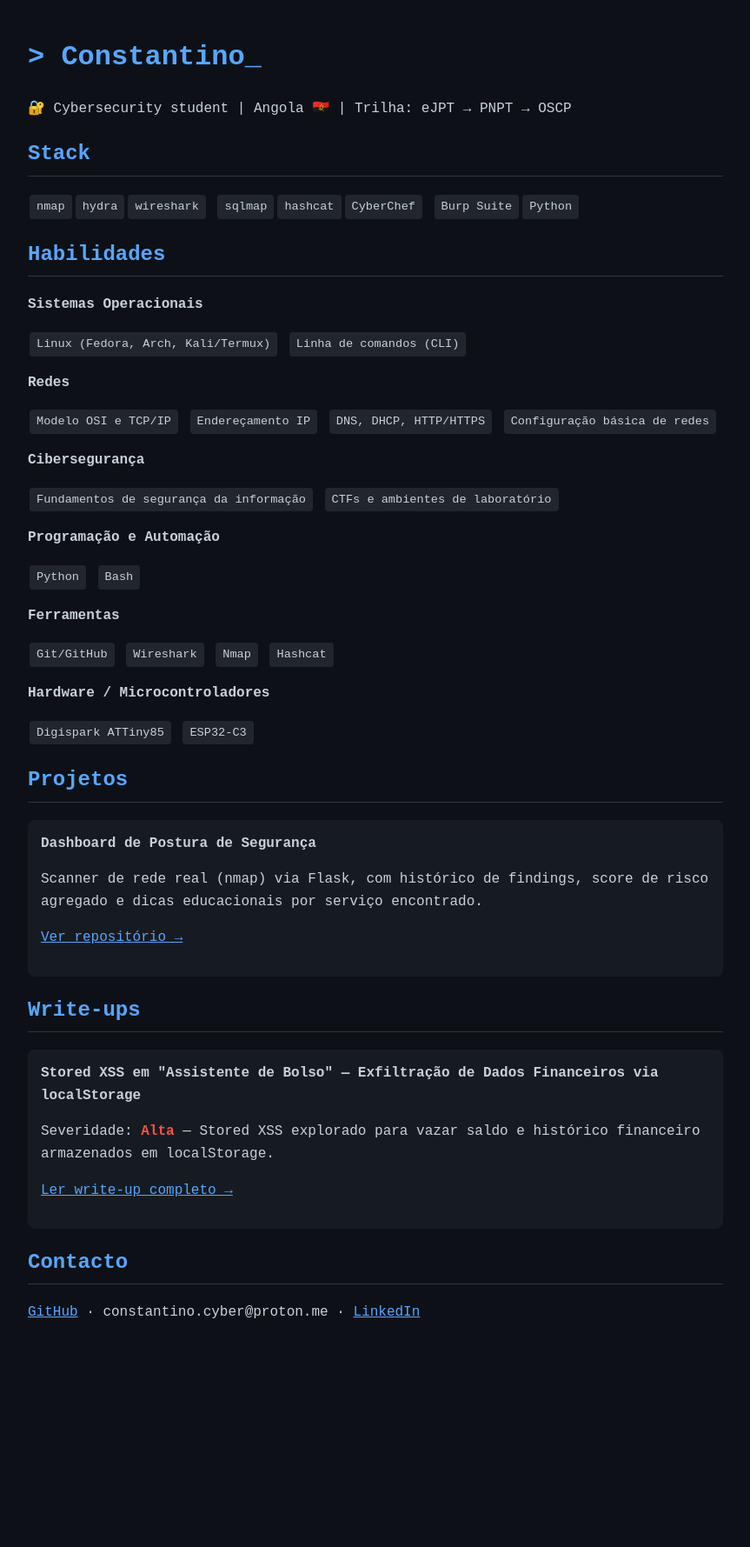
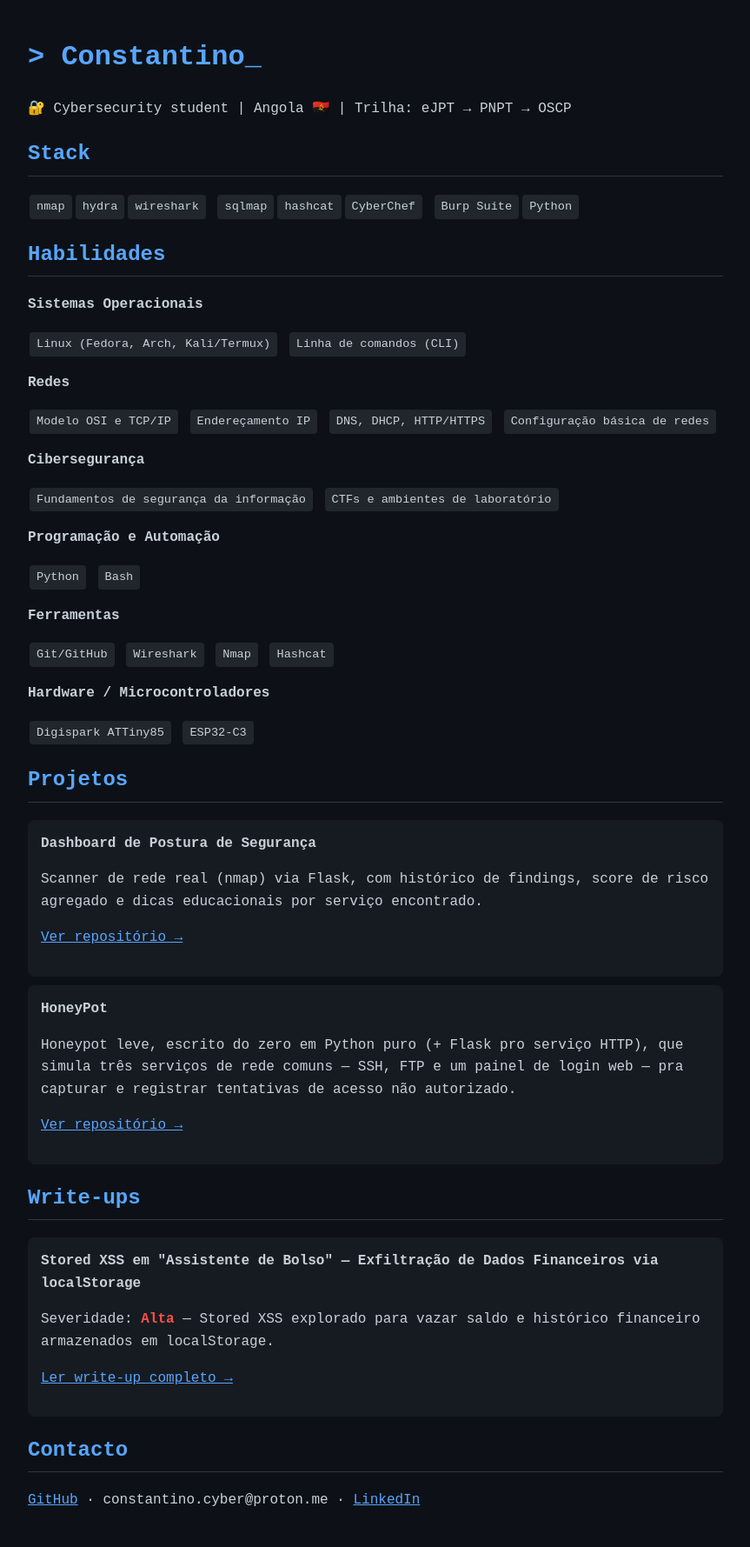
Before and after one commit to Constantino021/Constantino021.github.io, a Jekyll site: the page index.html, which Jekyll copies as it is, in a window 1280 px wide. Shown: the whole page at 87% size, without its empty margins (208-1071 px from the left). Built offline with Jekyll 4.4.1, drawn with Linux system fonts in a browser that asks for light colours; before the commit the page ends 1563 px from its top, so only the background shows below that.

Commit message:
Add HoneyPot project writeup to index.html
Added a new writeup section for the HoneyPot project, detailing its features and providing a link to the repository.

```diff
--- a/index.html
+++ b/index.html
@@ -57,6 +57,11 @@
     <p>Scanner de rede real (nmap) via Flask, com histórico de findings, score de risco agregado e dicas educacionais por serviço encontrado.</p>
     <p><a href="https://github.com/Constantino021/pentest-dashboard">Ver repositório →</a></p>
   </div>
+    <div class="writeup">
+    <strong>HoneyPot</strong>
+    <p>Honeypot leve, escrito do zero em Python puro (+ Flask pro serviço HTTP), que simula três serviços de rede comuns — SSH, FTP e um painel de login web — pra capturar e registrar tentativas de acesso não autorizado.</p>
+    <p><a href="https://github.com/Constantino021/cttrem-honeypot">Ver repositório →</a></p>
+  </div>
 
   <h2>Write-ups</h2>
   <div class="writeup">
```
